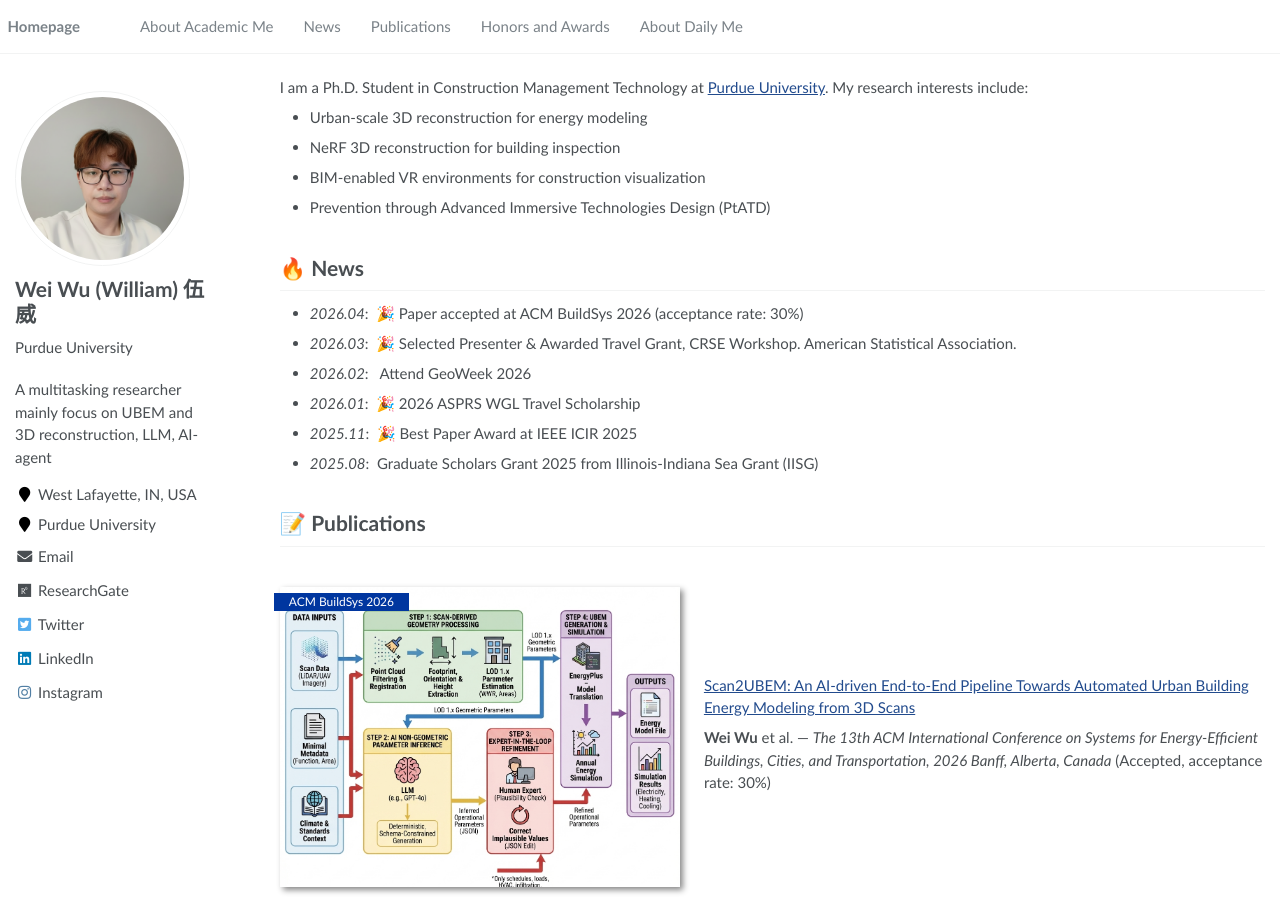
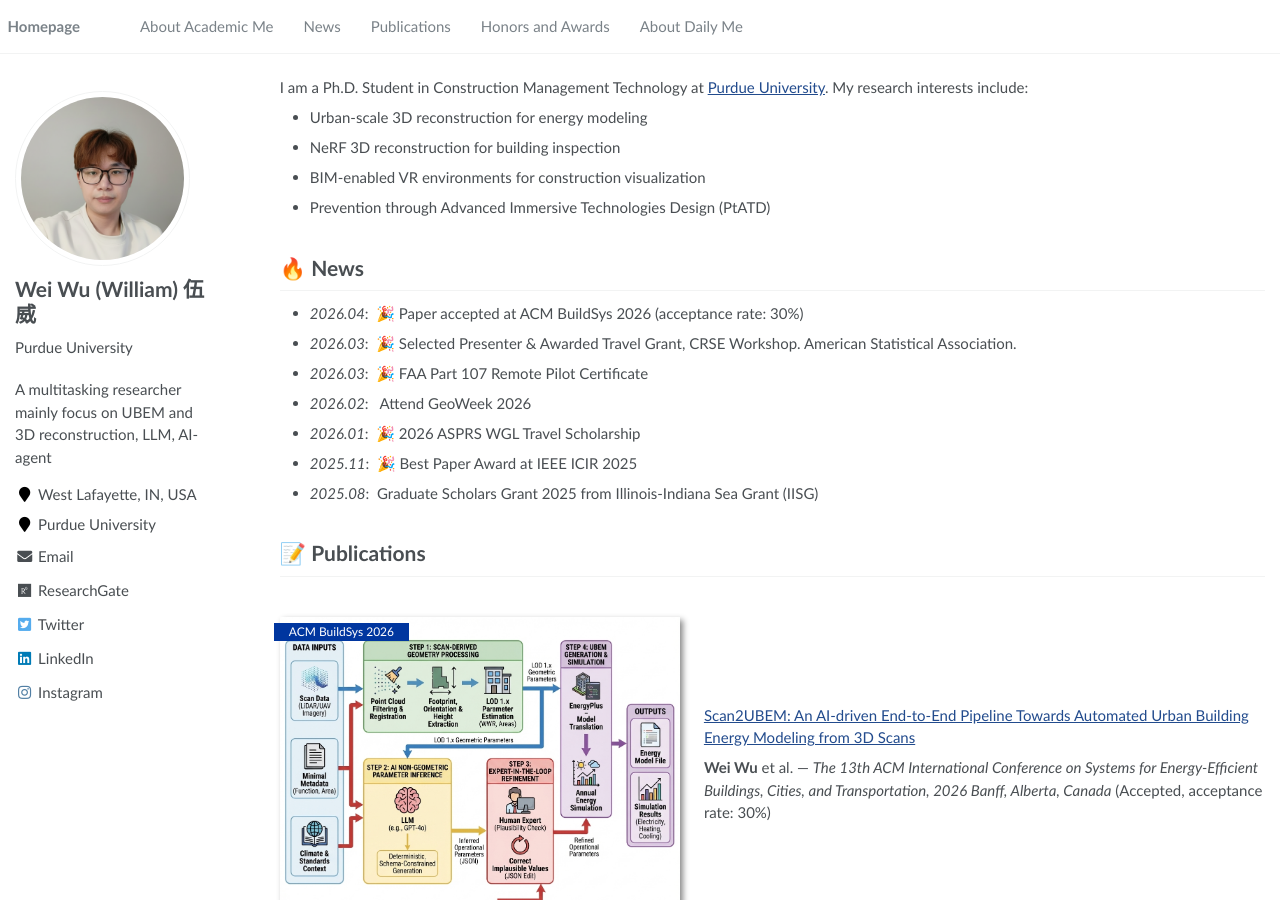
Before and after one commit to wuwei5v/weiwu.github.io, a Jekyll site: the page built from _pages/about.md, in a window 1280 px wide and 900 px high. Built offline with Jekyll 4.4.1, drawn with Linux system fonts in a browser that asks for light colours.

Commit message:
update about.md

```diff
--- a/_pages/about.md
+++ b/_pages/about.md
@@ -25,6 +25,7 @@ I am a Ph.D. Student in Construction Management Technology at [Purdue University
 
 - *2026.04*: &nbsp;🎉 Paper accepted at ACM BuildSys 2026 (acceptance rate: 30%)
 - *2026.03*: &nbsp;🎉 Selected Presenter & Awarded Travel Grant, CRSE Workshop. American Statistical Association.
+- *2026.03*: &nbsp;🎉 FAA Part 107 Remote Pilot Certificate
 - *2026.02*: &nbsp; Attend GeoWeek 2026
 - *2026.01*: &nbsp;🎉 2026 ASPRS WGL Travel Scholarship
 - *2025.11*: &nbsp;🎉 Best Paper Award at IEEE ICIR 2025
```
